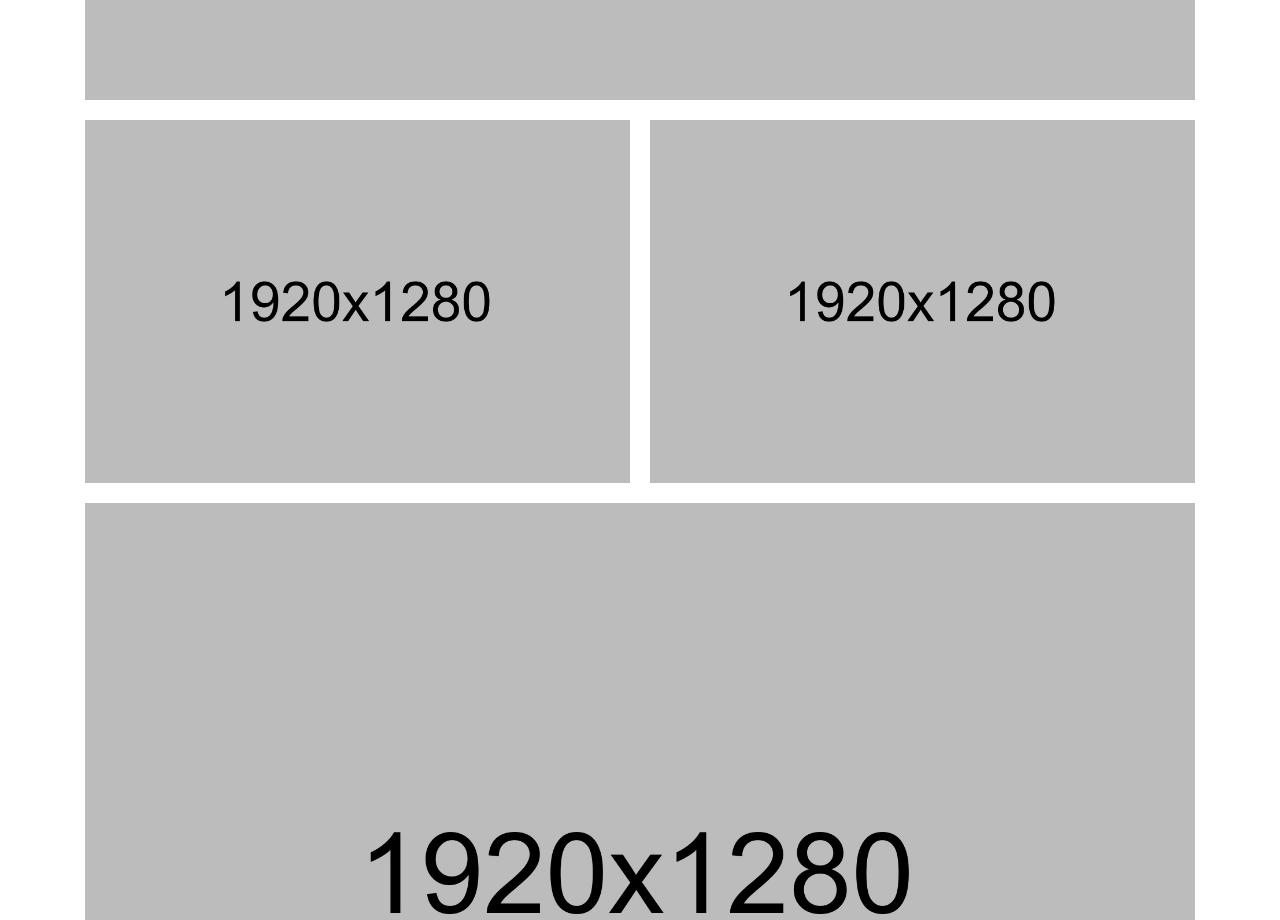
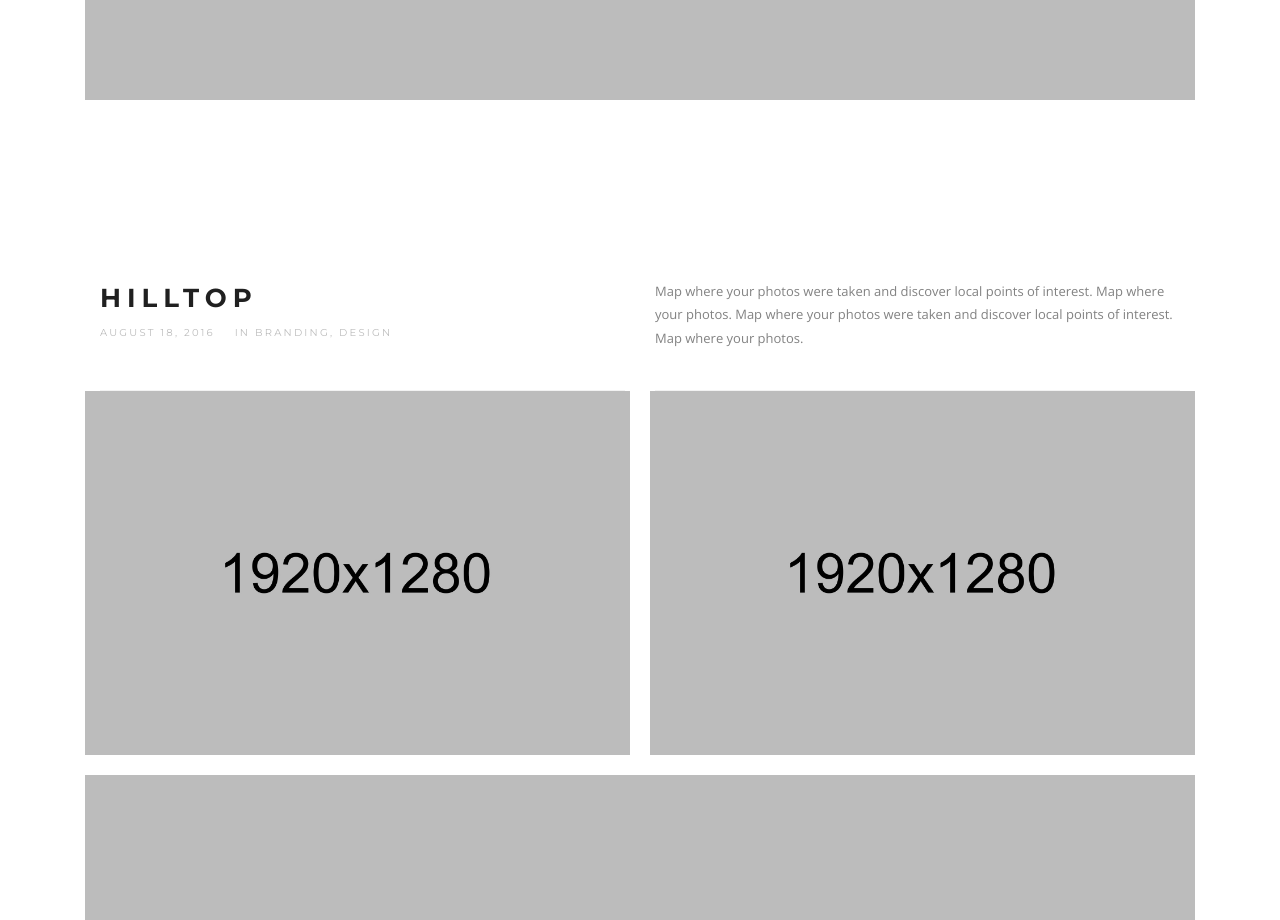
Before and after one commit to dzldebby/hello, a plain HTML site: page portfolio-single-1.html in a window 1280 px wide. Shown: the part 1560-2480 px from the top of the page. Drawn offline with nearby package versions, Linux system fonts and the light colour scheme; some packages are replaced by stand-ins of ours.

Commit message:
add page header

```diff
--- a/portfolio-single-1.html
+++ b/portfolio-single-1.html
@@ -114,6 +114,36 @@
 										<figcaption class="gallery-caption">The Deep Surface</figcaption>
 									</figure>
 								</div>
+
+								<!-- Page Header-->
+								<section class="module-page-title">
+									<div class="container">
+										<div class="row">
+											<div class="col-md-6">
+												<h2 class="m-b-10">HILLTOP</h2>
+												<ul class="post-meta h6">
+													<li>August 18, 2016</li>
+													<li>In <a href="#">Branding</a>, <a href="#">Design</a></li>
+												</ul>
+											</div>
+											<div class="col-md-6">
+												<p>Map where your photos were taken and discover local points of interest. Map where your photos. Map where your photos were taken and discover local points of interest. Map where your photos.</p>
+											</div>
+										</div>
+										<div class="row">
+											<div class="col-md-6">
+												<hr>
+											</div>
+											<div class="col-md-6">
+												<hr>
+											</div>
+										</div>
+									</div>
+								</section>
+								<!-- Page Header end-->
+
+
+
 								<div class="gallery gallery-columns-2">
 									<figure class="gallery-item">
 										<div class="gallery-icon"><a href="assets/images/portfolio/s-2.jpeg" title="Title" rel="gallery"><img src="assets/images/portfolio/s-2.jpeg" alt=""></a></div>
```
